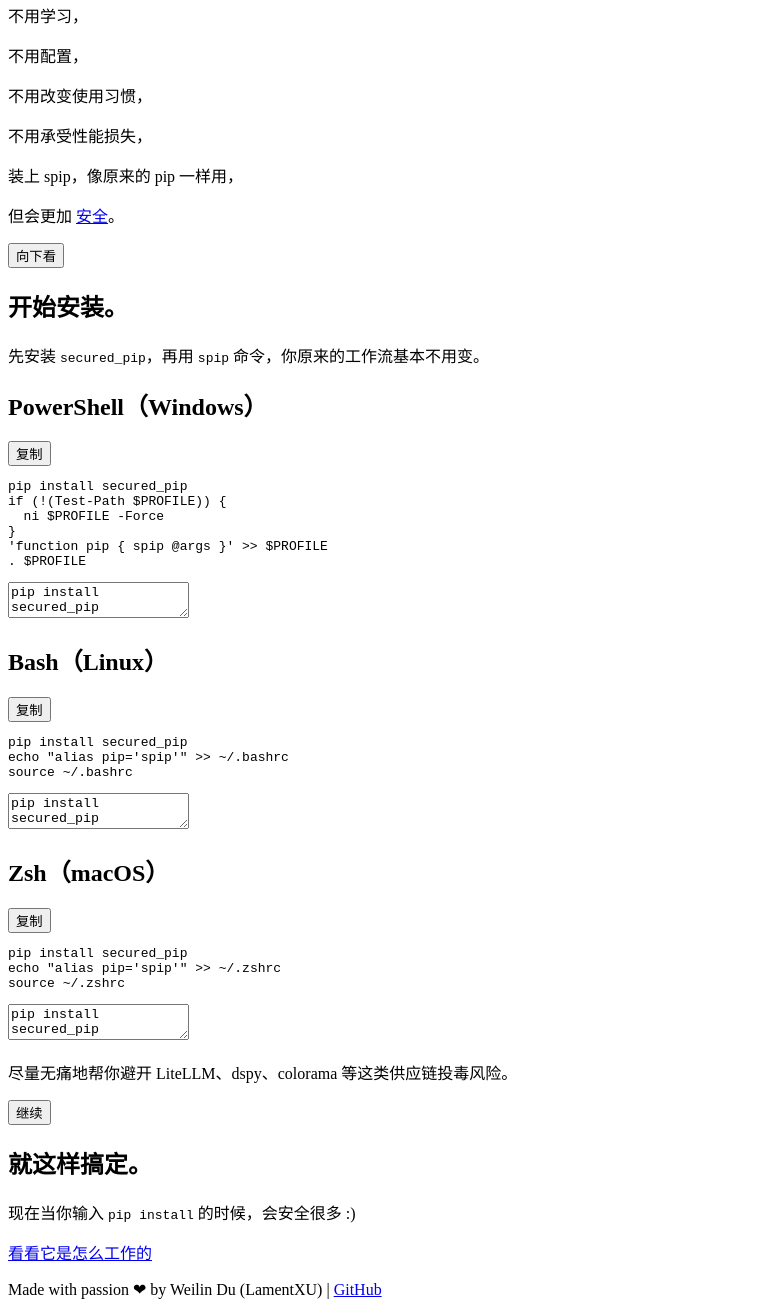
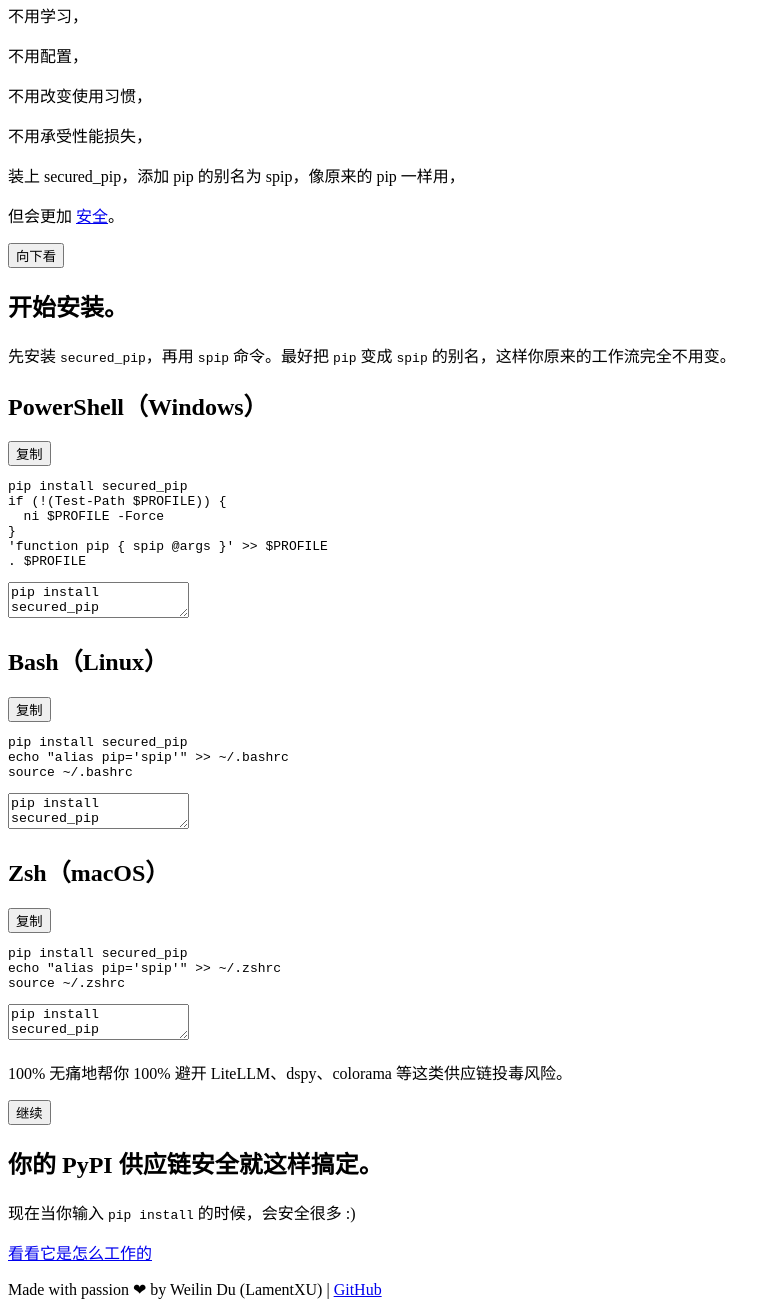
Before and after one commit to LamentXU123/secpipw, a website built with Vite: page doc/zh-cn/index.html in a window 1280 px wide. Shown: the part 156-1463 px from the top of the page, without its empty margins (0-781 px from the left). Built offline with nearby package versions, Linux system fonts and the light colour scheme.

Commit message:
alias 建议

```diff
--- a/doc/index.html
+++ b/doc/index.html
@@ -60,7 +60,7 @@
             <p>No configurating,</p>
             <p>No behaviour changes,</p>
             <p>No performance decline,</p>
-            <p>Install spip, enjoy it as the original pip,</p>
+            <p>Install secured_pip, add pip alias to spip, then enjoy it as the original pip,</p>
             <p>but much more <a class="hero-message-safe" href="https://github.com/LamentXU123/spip" target="_blank" rel="noreferrer">safer</a>.</p>
           </div>
 
@@ -73,7 +73,7 @@
         <section class="download-section" data-download-section>
           <div class="download-copy">
             <h2>Let's <span class="title-accent">install</span>.</h2>
-            <p>Install <code>secured_pip</code>, then use the <code>spip</code> command and keep your usual workflow.</p>
+            <p>Install <code>secured_pip</code>, then use the <code>spip</code> command. Best to alias <code>pip</code> to <code>spip</code> to keep your usual workflow.</p>
           </div>
 
           <div class="install-guides" data-command-guides>
--- a/doc/zh-cn/index.html
+++ b/doc/zh-cn/index.html
@@ -60,7 +60,7 @@
             <p>不用配置，</p>
             <p>不用改变使用习惯，</p>
             <p>不用承受性能损失，</p>
-            <p>装上 spip，像原来的 pip 一样用，</p>
+            <p>装上 secured_pip，添加 pip 的别名为 spip，像原来的 pip 一样用，</p>
             <p>但会更加 <a class="hero-message-safe" href="https://github.com/LamentXU123/spip" target="_blank" rel="noreferrer">安全</a>。</p>
           </div>
 
@@ -73,7 +73,7 @@
         <section class="download-section" data-download-section>
           <div class="download-copy">
             <h2>开始<span class="title-accent">安装</span>。</h2>
-            <p>先安装 <code>secured_pip</code>，再用 <code>spip</code> 命令，你原来的工作流基本不用变。</p>
+            <p>先安装 <code>secured_pip</code>，再用 <code>spip</code> 命令。最好把 <code>pip</code> 变成 <code>spip</code> 的别名，这样你原来的工作流完全不用变。</p>
           </div>
 
           <div class="install-guides" data-command-guides>
@@ -124,7 +124,7 @@
           </div>
 
           <div class="download-message">
-            <p>尽量无痛地帮你避开 LiteLLM、dspy、colorama 等这类供应链投毒风险。</p>
+            <p>100% 无痛地帮你 100% 避开 LiteLLM、dspy、colorama 等这类供应链投毒风险。</p>
           </div>
 
           <button class="scroll-cue scroll-cue-secondary is-visible" type="button" aria-label="继续向下" data-scroll-next>
@@ -135,7 +135,7 @@
 
         <section class="closing-section">
           <div class="closing-copy">
-            <h2>就这样<span class="title-accent">搞定</span>。</h2>
+            <h2>你的 PyPI 供应链安全就这样<span class="title-accent">搞定</span>。</h2>
             <p>现在当你输入 <code>pip install</code> 的时候，会安全很多 :)</p>
             <p><a class="hero-message-safe" href="https://github.com/LamentXU123/spip" target="_blank" rel="noreferrer">看看它是怎么工作的</a></p>
           </div>
```
